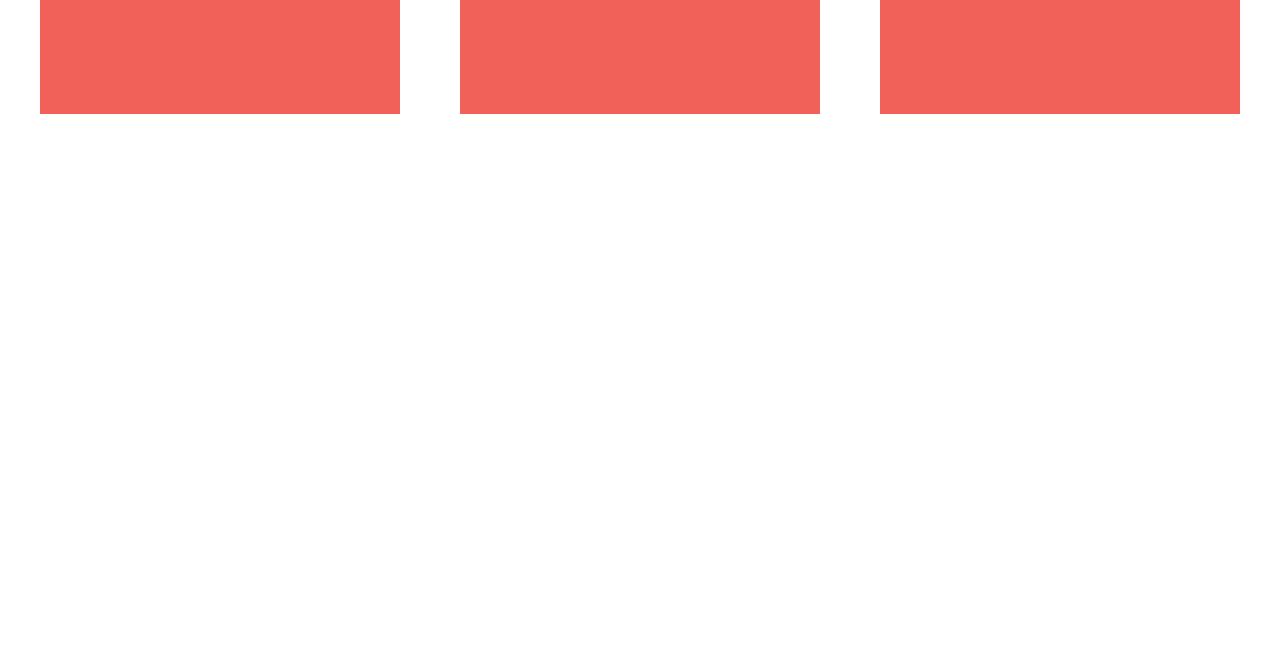
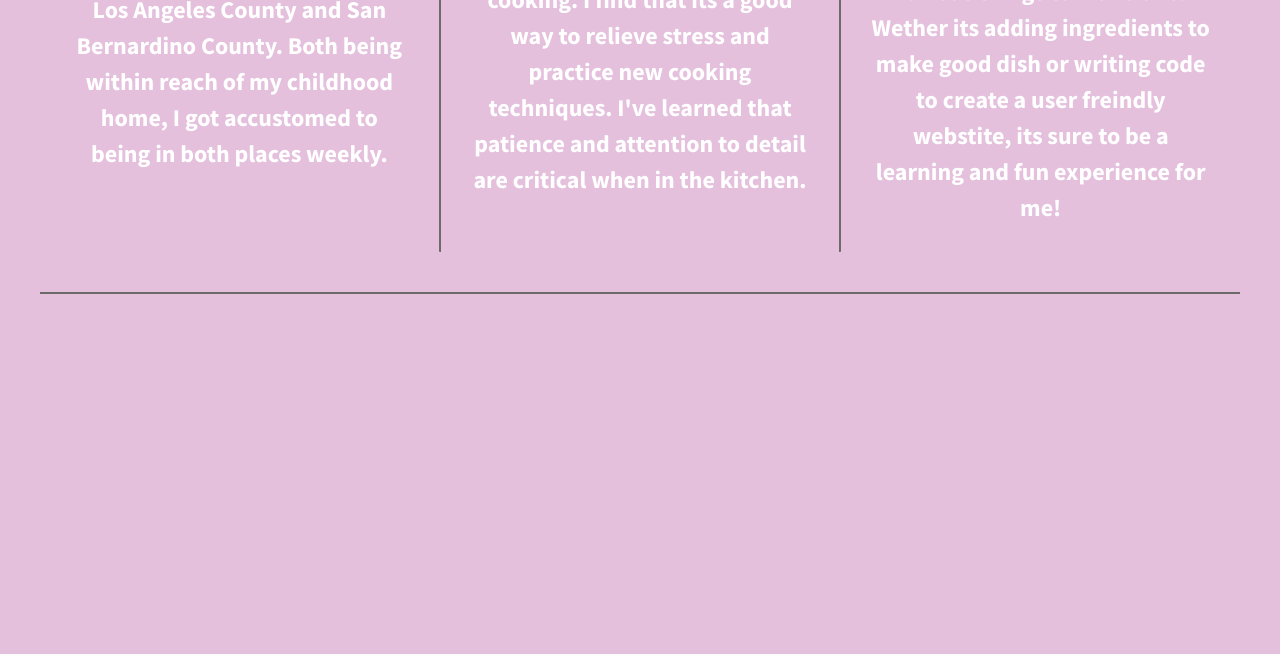
Before and after one commit to Beatriz-G/About-Me-Page-Pink, a plain HTML site: page index.html in a window 1280 px wide. Shown: the part 226-880 px from the top of the page. Drawn offline with nearby package versions, Linux system fonts and the light colour scheme.

Commit message:
Adding changes to repo

```diff
--- a/css/main.css
+++ b/css/main.css
@@ -97,8 +97,9 @@ textarea {
 
 
 html {
-  background-color: #fff;
+  background-color: rgb(228, 192, 221);
   height: 100%;
+  width: 100%;
 }
 
 body {
@@ -113,21 +114,34 @@ body {
   font-weight: 700;
   display: flex;
   justify-content: space-between;
+  border-top: 2px solid rgb(109, 106, 106);
+  border-bottom: 2px solid rgb(109, 106, 106);
 }
 
 .div-1, .div-2, .div-3 {
   /*give the divs a width of 30%, add display:flex, set justify-content and align-items to center*/
   color: #fff;
   line-height: 1.5em;
-  font-size: 1.6em;
-  background-color: #f16059;
-  height: 300px;
+  font-size: 1.2em;
+  background-color: rgb(228, 192, 221);
+  height: auto;
   display: flex;
   width: 30%;
   justify-content: center;
   align-items: center;
+  border-radius: 1px;
+  padding: 30px 30px;
+  text-align: center;
+  margin-top: 20px;
 }
 
+.div-2 {
+  border-right: 2px solid rgb(109, 106, 106);
+  border-left: 2px solid rgb(109, 106, 106);
+  margin-top: 40px;
+  margin-bottom: 40px;
+
+}
 
 
 
--- a/index.html
+++ b/index.html
@@ -23,13 +23,19 @@
 
         <section class="wrapper">
             <div class="div-1">
-                Div 1
+                <p>I was born and raised in both Los Angeles County and San Bernardino County. Both being within reach of my childhood home, I
+                    got accustomed to being in both places weekly.
+                </p>
             </div>
             <div class="div-2">
-                Div 2
+                <p>My passions for the last few years have been baking and cooking. I find that its a good way to relieve stress and practice new cooking techniques.
+                    I've learned that patience and attention to detail are critical when in the kitchen.
+                </p>
             </div>
             <div class="div-3">
-                Div 3
+                <p>I have realize that what brings me joy is being able to combine various things to make one. Wether its adding ingredients to
+                    make good dish or writing code to create a user freindly webstite,
+                    its sure to be a learning and fun experience for me!   </p>
             </div>
         </section>
 
```
